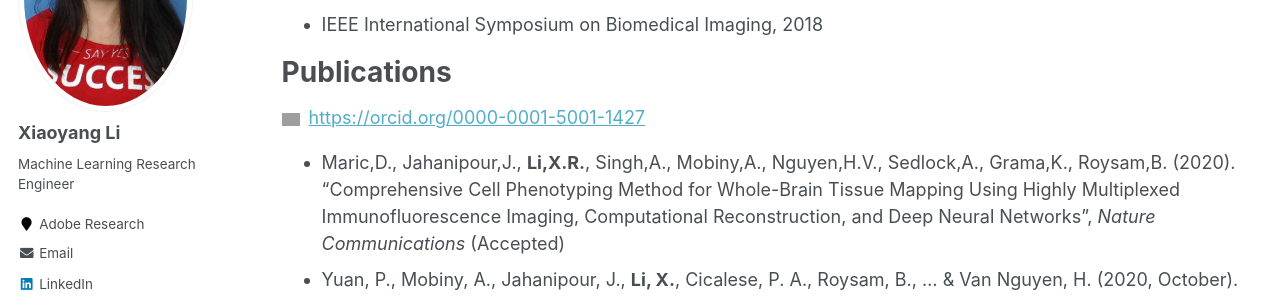
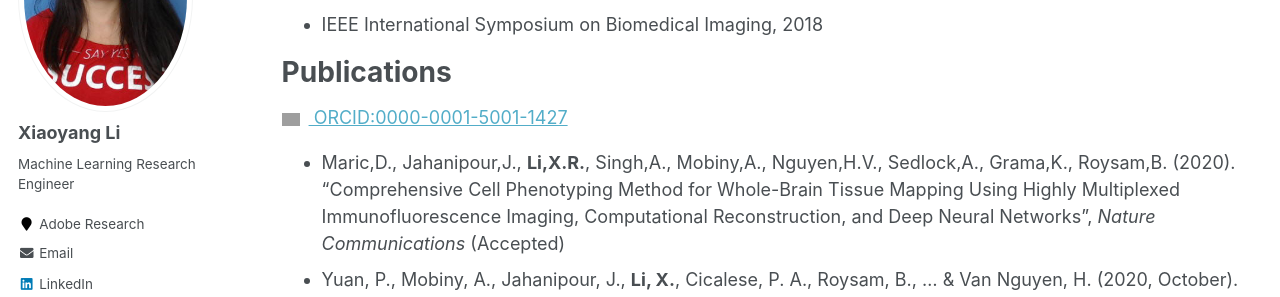
Before and after one commit to Xiaoyang-Rebecca/xiaoyang-rebecca.github.io, a Jekyll site: the page built from _pages/cv.md, in a window 1280 px wide and 900 px high, scrolled down 1478 px. Shown: the part 153-450 px from the top of the window. Built offline with Jekyll 4.4.1, drawn with Linux system fonts in a browser that asks for light colours; some web fonts are replaced; some of the changed lines change nothing that is shown; grey boxes are pictures that could not be loaded.

Commit message:
Update cv.md

```diff
--- a/_pages/cv.md
+++ b/_pages/cv.md
@@ -80,7 +80,7 @@
 Publications
 ======
 
-<div itemscope itemtype="https://schema.org/Person"><a itemprop="sameAs" content="https://orcid.org/0000-0001-5001-1427" href="https://orcid.org/0000-0001-5001-1427" target="orcid.widget" rel="me noopener noreferrer" style="vertical-align:top;"><img src="https://orcid.org/sites/default/files/images/orcid_16x16.png" style="width:1em;margin-right:.5em;" alt="ORCID iD icon">https://orcid.org/0000-0001-5001-1427</a></div>
+<div itemscope itemtype="https://schema.org/Person"><a itemprop="sameAs" content="https://orcid.org/0000-0001-5001-1427" href="https://orcid.org/0000-0001-5001-1427" target="orcid.widget" rel="me noopener noreferrer" style="vertical-align:top;"><img src="https://orcid.org/sites/default/files/images/orcid_16x16.png" style="width:1em;margin-right:.5em;" alt="ORCID iD icon">  ORCID:0000-0001-5001-1427</a></div>
 
 -	Maric,D., Jahanipour,J.,  **Li,X.R.**, Singh,A., Mobiny,A., Nguyen,H.V., Sedlock,A., Grama,K., Roysam,B. (2020). "Comprehensive Cell Phenotyping Method for Whole-Brain Tissue Mapping Using Highly Multiplexed Immunofluorescence Imaging, Computational Reconstruction, and Deep Neural Networks", *Nature Communications* (Accepted)
 - Yuan, P., Mobiny, A., Jahanipour, J., **Li, X.**, Cicalese, P. A., Roysam, B., ... & Van Nguyen, H. (2020, October). Few Is Enough: Task-Augmented Active Meta-learning for Brain Cell Classification. In International Conference on Medical Image Computing and Computer-Assisted Intervention (pp. 367-377). Springer, Cham.
```
